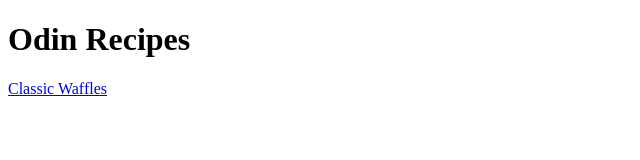
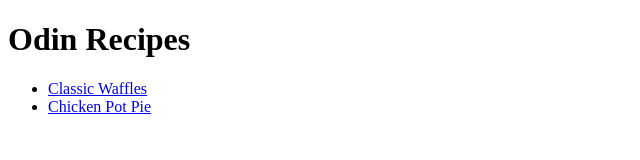
Before and after one commit to fishyfillety/odin-recipes, a plain HTML site: page index.html in a window 1280 px wide. Shown: the whole page, without its empty margins (0-640 px from the left). Drawn offline with Linux system fonts and the light colour scheme.

Commit message:
Create list and add link to chickenpotpie

```diff
--- a/index.html
+++ b/index.html
@@ -8,6 +8,10 @@
     <body>
         <h1>Odin Recipes</h1>
 
-        <a href="recipes/classic-waffles.html">Classic Waffles</a>
+        <ul>
+            <li><a href="recipes/classic-waffles.html">Classic Waffles</a></li>
+            <li><a href="recipes/chickenpotpie.html">Chicken Pot Pie</a></li>
+        </ul>
+
     </body>
 </html>
```
